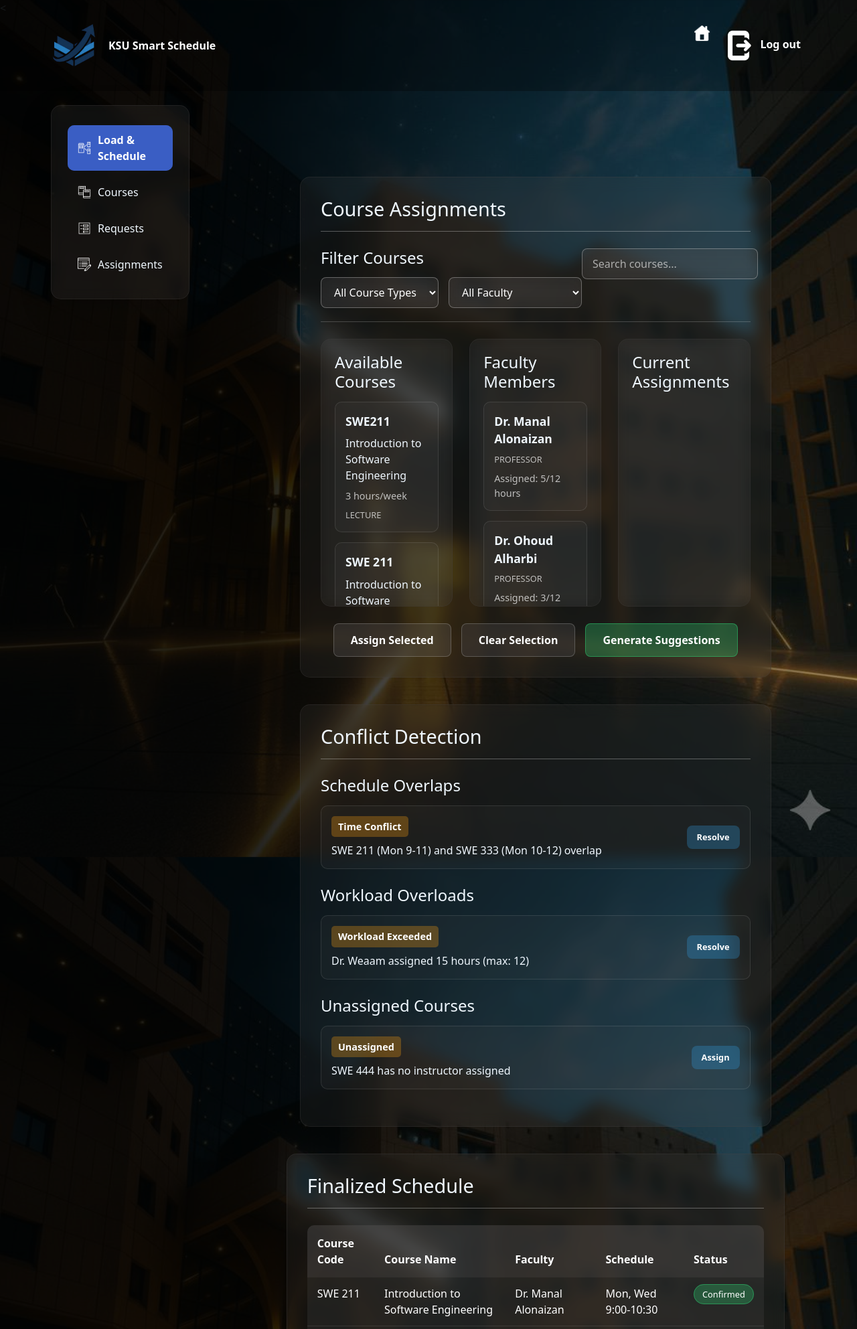
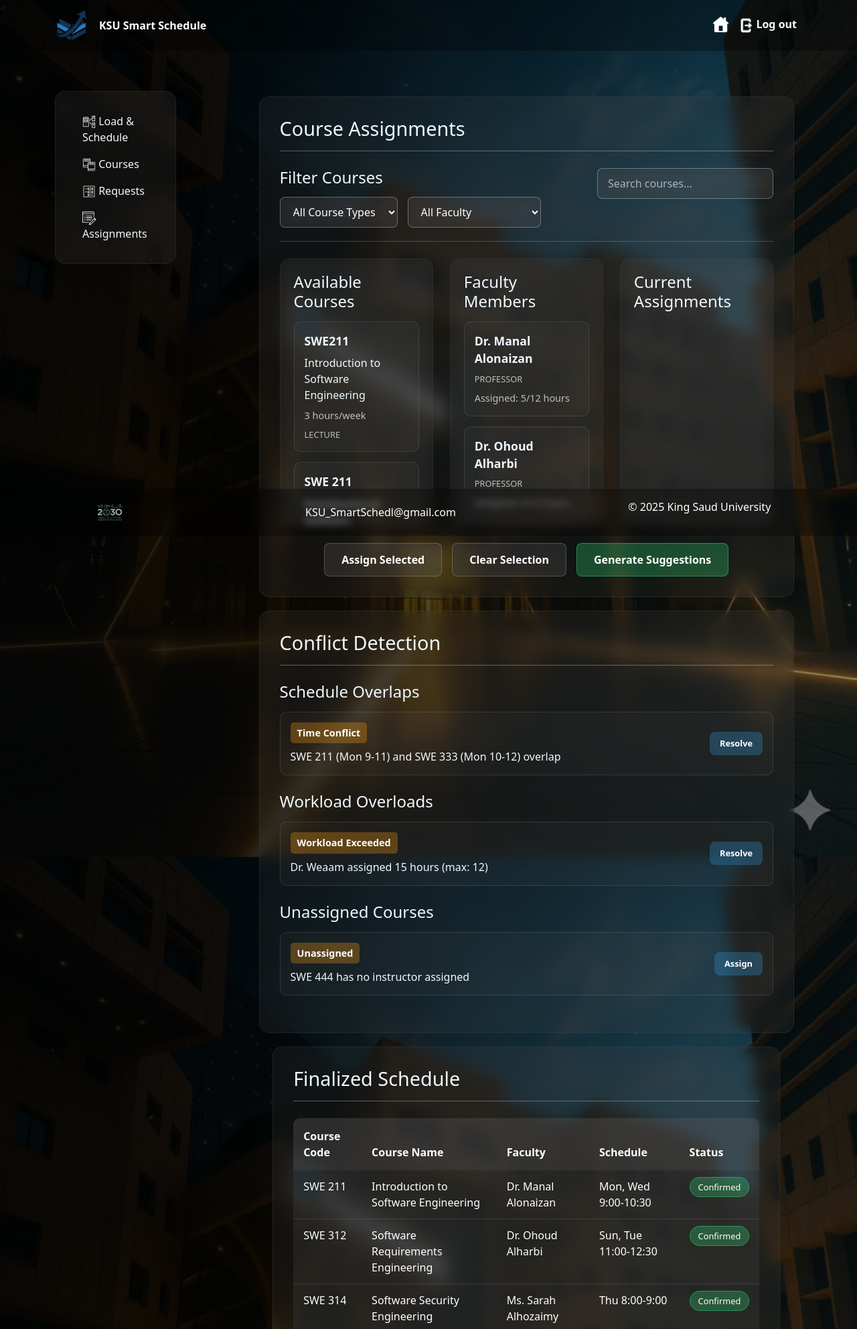
Before and after one commit to Fatimahomran25/projrct-WEP381, a PHP site: page /CourseAssignmentANDConflictDetection.html in a window 1280 px wide. Shown: the top 1985 px of the page at 67% size. Run offline with PHP 8.4, Linux system fonts and the light colour scheme.

Commit message:
Update CourseAssignmentANDConflictDetection.css

```diff
--- a/CourseAssignmentANDConflictDetection.css
+++ b/CourseAssignmentANDConflictDetection.css
@@ -1,119 +1,92 @@
 body {
     margin: 0;
   background:
-    linear-gradient(to right, rgba(0, 0, 0, 0.85) 30%, rgba(0,0,0,0.3) 100%),
-    url("assets/KSU1.jpg") center/cover no-repeat fixed;
+    linear-gradient(to right, rgba(0, 0, 0, 0.85) 30%, rgba(0,0,0,0.3) 100%),url("assets/KSU1.jpg") center/cover no-repeat fixed;;/*  هنا عشان اموج الصوره واخلي فيها*/
 }
 
+/*Navbar Design*/
+ .nav-item .nav-link img{
+  width: 30px;
+  height: 30px;
+ }
+.navbar {
+  background-color: rgba(0, 0, 0, 0.3) ; /* هنا خليتnav  شفاف */
+}
+.navbar-brand,.nav-link {
+  color: white ;
+}
+.nav-link:hover {
+  color: #5f5c5c;
+}
  .navbar-brand img{
   width: 50px;
   height:50px;
- }
-
-.main-content {
-  padding-top: 80px;
-  padding-bottom: 100px;
-}
-
-/* Navbar Styles */
-.navbar {
-  background-color: rgba(0, 0, 0, 0.3);
-}
-
-.navbar-brand, .nav-link {
-  color: white;
-}
-
-.nav-link:hover {
-  color: #5f5c5c;
  }
  .nav-item .nav-Home img {
   width: 29px;
   height: 29px;
   margin-top: 8px;
  }
-.navbar-brand img{
-  width: 70px;
-  height: 70px;
-}
-/*Menu Styles*/
-/* Sidebar menu */
-/* Sidebar menu */
-.container .menu {
-  width: 19%;
-  height: 40%;
+
+ /*Container class design*/
+.container .menu{
   display: flex;
   justify-content: space-evenly;
   margin-top: 10%;
   margin-right: 10%;
+  /*  الشفافية  تمويه عشان لوق ان*/
   background: rgba(89, 86, 86, 0.15);
-  backdrop-filter: blur(10px);
-  border-radius: 15px;
-  border: 1px solid rgba(70, 68, 68, 0.3);
+  backdrop-filter: blur(10px);           /* يموّه الخلفية */
+  border-radius: 15px;                   /* زوايا  */
+  border: 1px solid rgba(70, 68, 68, 0.3); /* خط خفيف شبه شفاف */
 }
-
-.container .menu ul a {
+.container .menu ul a{
     color: aliceblue;
     text-decoration: none;
-  display: flex;
-  align-items: center;
-  gap: 10px;
-  padding: 10px 15px;
-  border-radius: 8px;
-  transition: all 0.3s ease;
-  width: 100%;
 }
-
-.container .menu ul img {
+.container .menu ul img{
     width: 20px;
     height: 20px;
 }
 
-/* Remove default list item padding and margin */
-.container .menu .list-group-item {
-  padding: 0 !important;
-  margin: 5px 0;
-  border: none !important;
+
 }
 
-/* Selected menu item styling - applied to the link */
-.container .menu .list-group-item.selected a {
-  background-color: rgba(60, 98, 204, 0.8) !important;
-  border-radius: 10px !important;
-  font-weight: bold;
-  color: #fff !important;
+/*  for the page Content */
+.page-content {
+  background: rgba(89, 86, 86, 0.15);
+  backdrop-filter: blur(10px);
+  border-radius: 15px;
+  margin-top: 100px;
+  margin-bottom:60px;
+  border: 1px solid rgba(70, 68, 68, 0.3);
+  padding: 40px;
+  flex:1; /*عشان تاخذ باقي المساحة وتصير جنب المنيو بدل ما تنزل تحته */
+  width: 70%;
+  text-align: center;
+  color: white;
 }
 
-.active-link {
-  font-weight: bold;
-  color: #fff !important;
+
+/*Footer*/
+.glass-nav {
+  background:  rgba(0, 0, 0, 0.3);
+  backdrop-filter: blur(6px);
+}
+.footer-logo img{
+  width: 70px;
+
+}
+.footer{
+  display: flex;
+  justify-content: space-around !important;
+  align-items: center;
+  /*عشان اثبته تحت رغم تحرك المحتوى وحجمه*/
+  position: fixed;
+  bottom: 0;
+  width: 100%;
 }
 
-/* Hover effects */
-.container .menu .list-group-item a:hover {
-  background-color: rgba(255, 255, 255, 0.1);
-  border-radius: 8px;
-}
-/* Container Styles */
-.container {
-  width: 90%;
-  max-width: 1200px;
-  margin: 20px auto;
-  display: flex;
-  justify-content: center;
-}
-
-.menu .list-group-item.selected {
-  background-color: rgba(60, 98, 204, 0.8) !important;
-  border-radius: 10px;
-}
-.assignment-container .container,
-.conflict-container .container,
-.finalize-container .container {
-  width: 95%;
-  display: block;
-  margin-top: 20px;
-}
 
 /* Section Styles */
 .assignment-section,
@@ -376,14 +349,23 @@ button {
   color: rgba(46, 204, 113, 0.8);
 }
 
-/* Footer */
+/*Footer*/
 .glass-nav {
-  background: rgba(0, 0, 0, 0.3);
+  background:  rgba(0, 0, 0, 0.3);
   backdrop-filter: blur(6px);
 }
+.footer-logo img{
+  width: 70px;
 
-.footer-logo img {
-  width: 8%;
+}
+.footer{
+  display: flex;
+  justify-content: space-around !important;
+  align-items: center;
+  /*عشان اثبته تحت رغم تحرك المحتوى وحجمه*/
+  position: fixed;
+  bottom: 0;
+  width: 100%;
 }
 
 /* Responsive Design */
```
Lines whose indentation alone changed are shown as unchanged.
